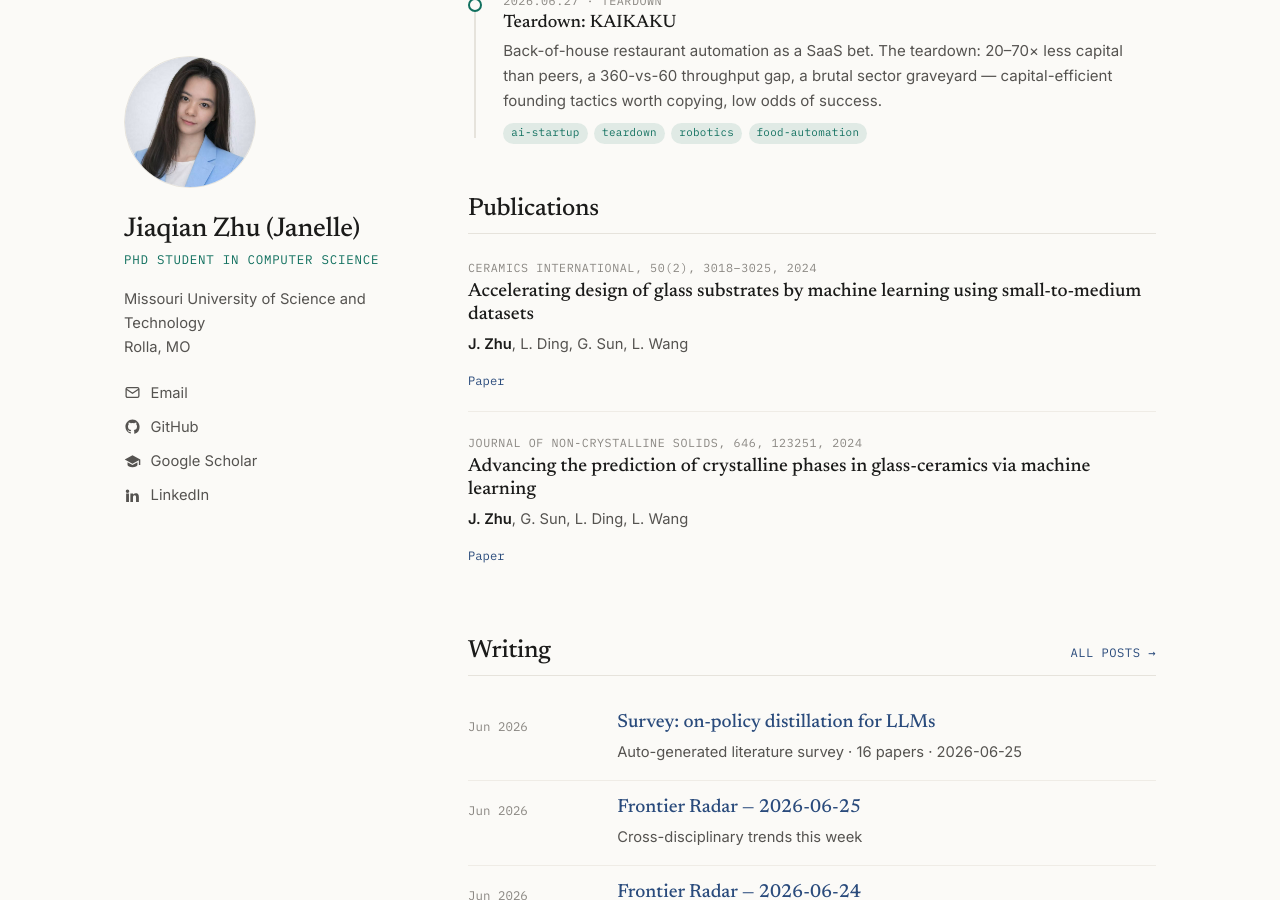
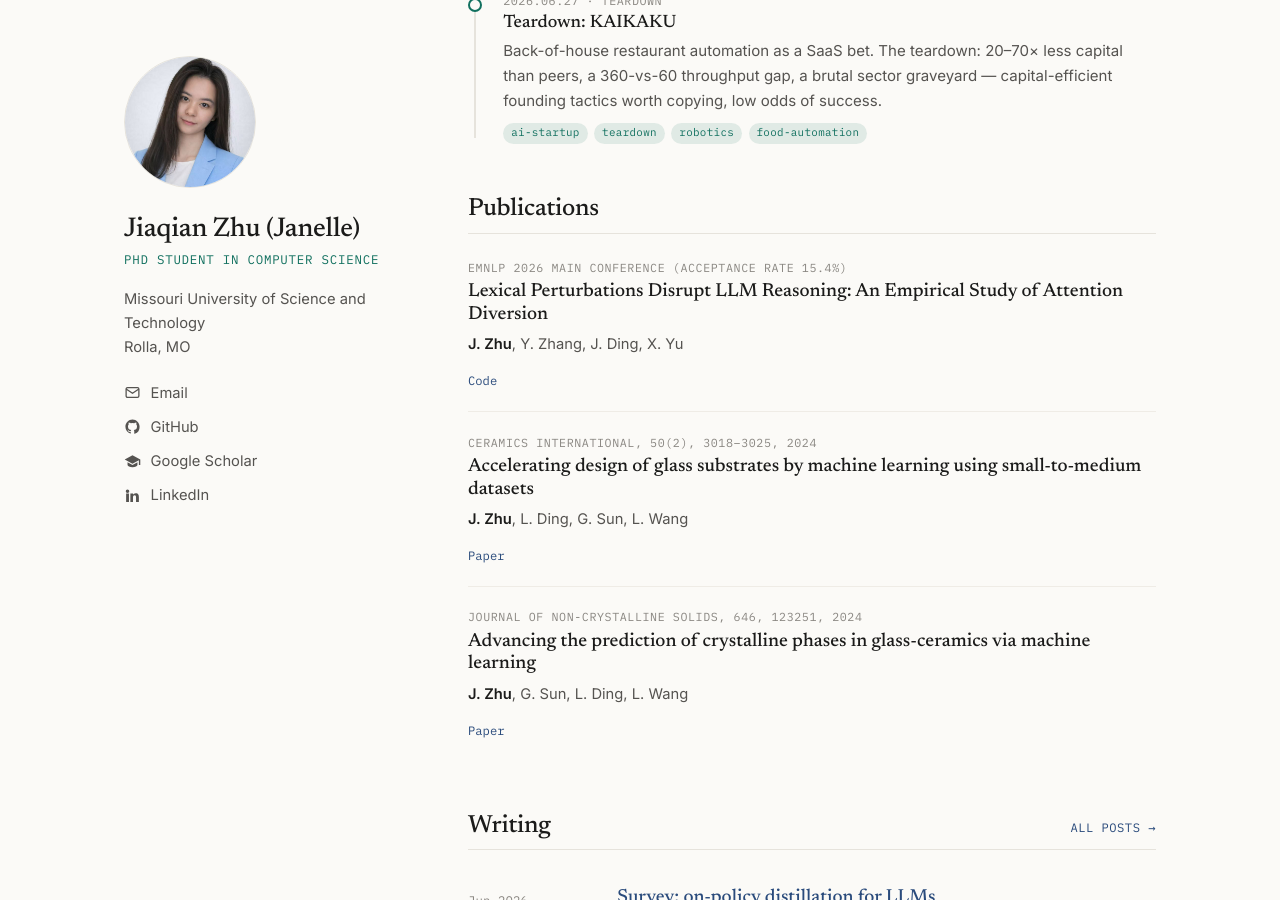
Before and after one commit to Jiaqian-Janelle/Jiaqian-Janelle.github.io, a Jekyll site: the page built from index.html, in a window 1280 px wide and 900 px high, scrolled down 4234 px. Built offline with Jekyll 4.4.1, drawn with Linux system fonts in a browser that asks for light colours.

Commit message:
add EMNLP 2026 main conference paper

```diff
--- a/_data/publications.yml
+++ b/_data/publications.yml
@@ -1,5 +1,11 @@
 # Each entry becomes one publication card on the homepage.
 # Bold your own name in `authors` with **double asterisks**.
+- title: "Lexical Perturbations Disrupt LLM Reasoning: An Empirical Study of Attention Diversion"
+  authors: "**J. Zhu**, Y. Zhang, J. Ding, X. Yu"
+  venue: "EMNLP 2026 Main Conference (acceptance rate 15.4%)"
+  links:
+    - { name: Code, url: "https://github.com/Jiaqian-Janelle/Attention-Diversion" }
+
 - title: "Accelerating design of glass substrates by machine learning using small-to-medium datasets"
   authors: "**J. Zhu**, L. Ding, G. Sun, L. Wang"
   venue: "Ceramics International, 50(2), 3018–3025, 2024"
```
